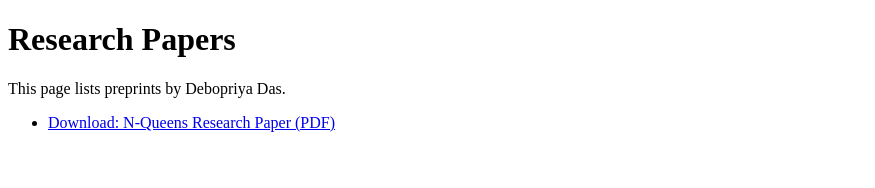
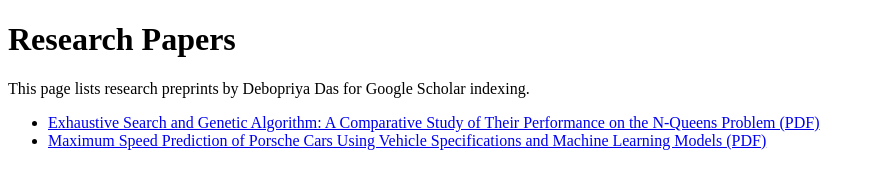
Before and after one commit to priyasilent/research-papers, a plain HTML site: page index.html in a window 1280 px wide. Shown: the whole page, without its empty margins (0-875 px from the left). Drawn offline with Linux system fonts and the light colour scheme.

Commit message:
Update index.html

```diff
--- a/index.html
+++ b/index.html
@@ -4,24 +4,64 @@
   <meta charset="UTF-8">
   <title>Research Papers by Debopriya Das</title>
 
-  <!-- Google Scholar Metadata -->
+  <!-- ========================================================= -->
+  <!-- ========== Google Scholar Metadata: Paper 1 ============== -->
+  <!-- ========================================================= -->
+
   <meta name="citation_title" content="Exhaustive Search and Genetic Algorithm: A Comparative Study of Their Performance on the N-Queens Problem">
+
   <meta name="citation_author" content="Hande Gozubuyuk">
   <meta name="citation_author" content="Meerah Karunanithi">
   <meta name="citation_author" content="Rand Kuoutaly">
   <meta name="citation_author" content="Syed Arslan Abbas Rizvi">
   <meta name="citation_author" content="Debopriya Das">
   <meta name="citation_author" content="Ahmed Hassan">
+
   <meta name="citation_publication_date" content="2025">
   <meta name="citation_pdf_url" content="https://raw.githubusercontent.com/priyasilent/research-papers/main/NQueens_papaer.pdf">
+
+
+
+  <!-- ========================================================= -->
+  <!-- ========== Google Scholar Metadata: Paper 2 ============== -->
+  <!-- ========================================================= -->
+
+  <meta name="citation_title" content="Maximum Speed Prediction of Porsche Cars Using Vehicle Specifications and Machine Learning Models">
+
+  <meta name="citation_author" content="Aswin Sathyan">
+  <meta name="citation_author" content="Debopriya Das">
+  <meta name="citation_author" content="Rand Kuoutaly">
+  <meta name="citation_author" content="Ahmed Hassan">
+  <meta name="citation_author" content="Meerah Karunanithi">
+  <meta name="citation_author" content="Syed Arslan Abbas Rizvi">
+
+  <meta name="citation_publication_date" content="2025">
+  <meta name="citation_pdf_url" content="https://raw.githubusercontent.com/priyasilent/research-papers/main/Porsche_Speed_Prediction.pdf">
+
 </head>
+
 
 <body>
   <h1>Research Papers</h1>
-  <p>This page lists preprints by Debopriya Das.</p>
+  <p>This page lists research preprints by Debopriya Das for Google Scholar indexing.</p>
 
   <ul>
-    <li><a href="NQueens_papaer.pdf">Download: N-Queens Research Paper (PDF)</a></li>
+
+    <!-- ========== Paper 1 Link ========== -->
+    <li>
+      <a href="NQueens_papaer.pdf">
+        Exhaustive Search and Genetic Algorithm: A Comparative Study of Their Performance on the N-Queens Problem (PDF)
+      </a>
+    </li>
+
+    <!-- ========== Paper 2 Link ========== -->
+    <li>
+      <a href="Porsche_Speed_Prediction.pdf">
+        Maximum Speed Prediction of Porsche Cars Using Vehicle Specifications and Machine Learning Models (PDF)
+      </a>
+    </li>
+
   </ul>
+
 </body>
 </html>
```
